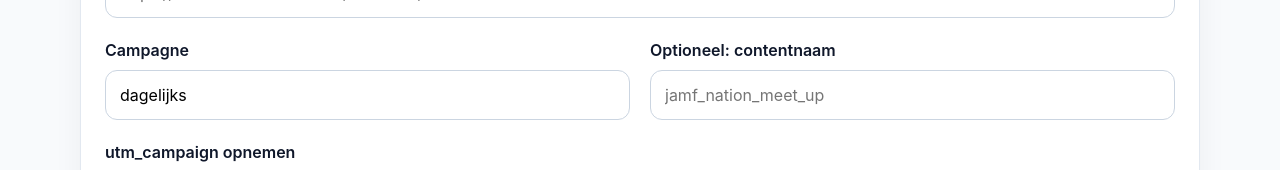
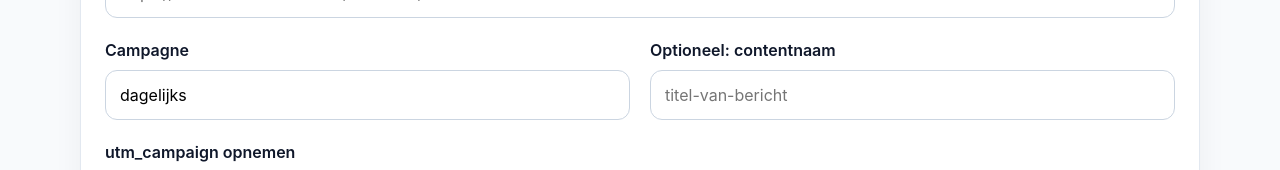
Before and after one commit to drkwbr-GH/UTM-code, a React (Vite) app: page / in a window 1280 px wide. Shown: the part 353-523 px from the top of the page. Built offline with nearby package versions, Linux system fonts and the light colour scheme.

Commit message:
Update App.jsx

```diff
--- a/src/App.jsx
+++ b/src/App.jsx
@@ -122,7 +122,7 @@ export default function App() {
               <input
                 id="contentName"
                 type="text"
-                placeholder="jamf_nation_meet_up"
+                placeholder="titel-van-bericht"
                 value={contentName}
                 onChange={(e) => setContentName(e.target.value)}
               />
```
